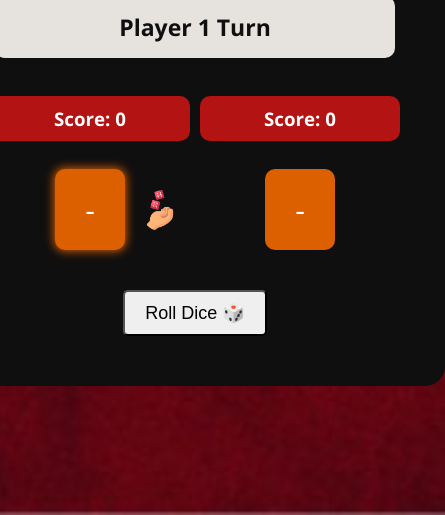
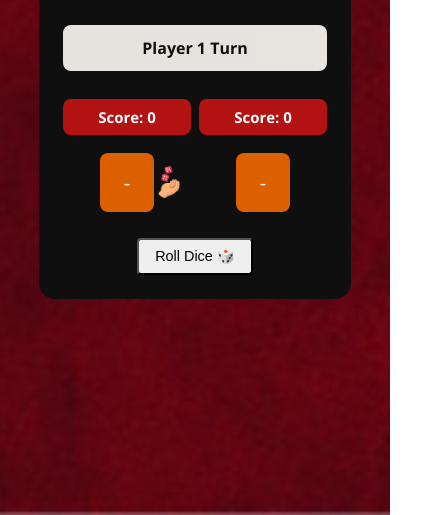
Before and after one commit to barisemreyalcin/-dice-game-, a plain HTML site: page index.html in a window 390 px wide. Shown: the part 345-860 px from the top of the page, 445 px wide, since content can reach past the window. Drawn offline with nearby package versions, Linux system fonts and the light colour scheme; a web font is replaced by a local one.

Commit message:
complete responsive design

```diff
--- a/style.css
+++ b/style.css
@@ -116,3 +116,30 @@ header i {
 .buttons #reset-btn {
     display: none;
 }
+
+/* responsive */
+@media(max-width: 576px) {
+    html {
+        font-size: 8px;
+    }
+    .container {
+        max-width: 350px;
+        padding: 3rem;
+    }
+    .player-screen h2 {
+        font-size: 2rem;
+    }
+    .playerDiceArea .dice {
+        font-size: 2.5rem;
+    }
+    .player-screen .players .playerDiceArea {
+        width: 16rem;
+        height: 8rem;
+    }
+    .playerDiceArea .image2 {
+        left: 1%;
+    }
+    .players .active {
+        box-shadow: none;
+    }
+}
```
